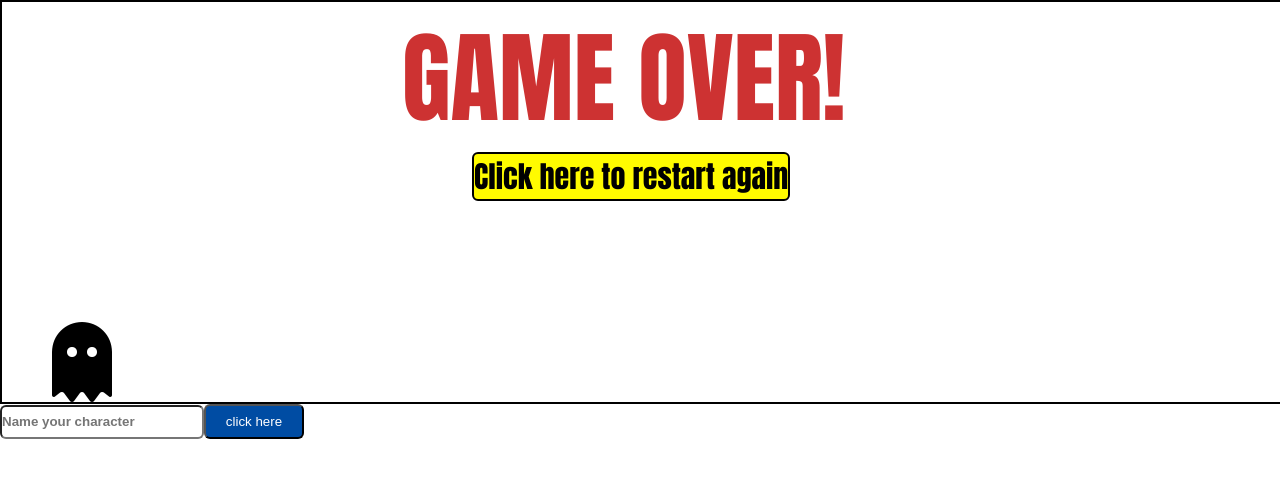
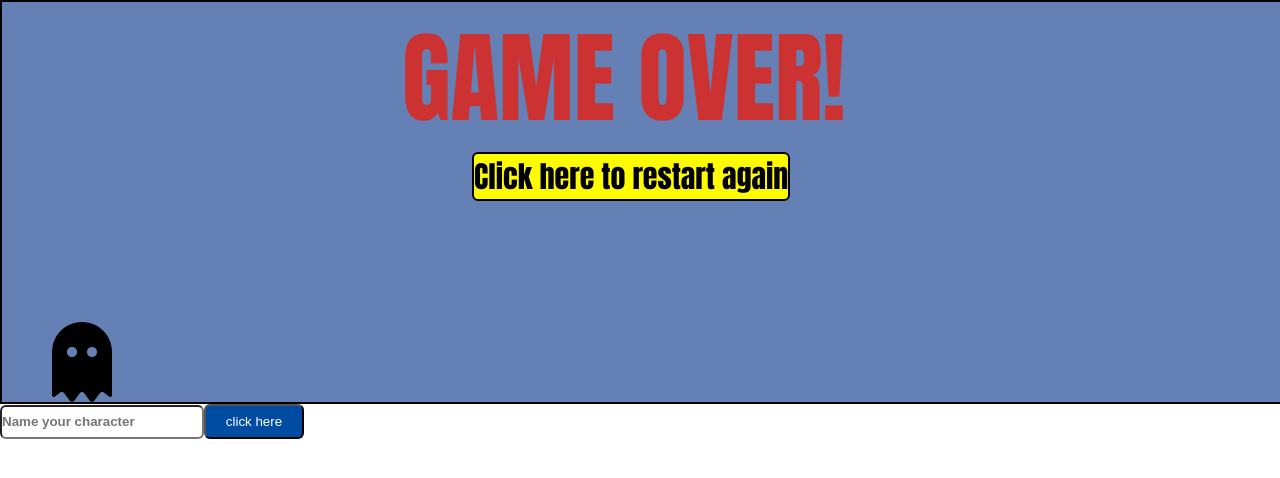
Before and after one commit to DerekNamis/game, a plain HTML site: page index.html in a window 1280 px wide. Drawn offline with Linux system fonts and the light colour scheme.

Commit message:
change bg color

```diff
--- a/style.css
+++ b/style.css
@@ -7,7 +7,7 @@
     width: 100%;
     height: 400px;
     border: 2px solid black;
-    background-color: white;
+    background-color: rgb(100, 128, 180);
     animation: game 20s linear ;
     position: relative;
  }
```
